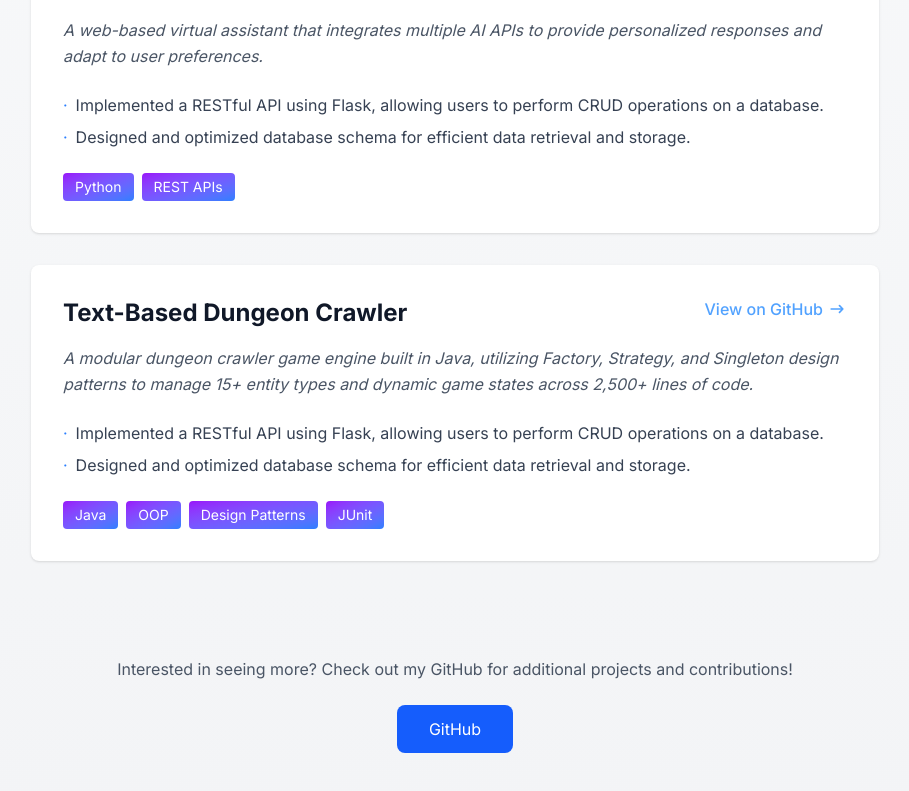
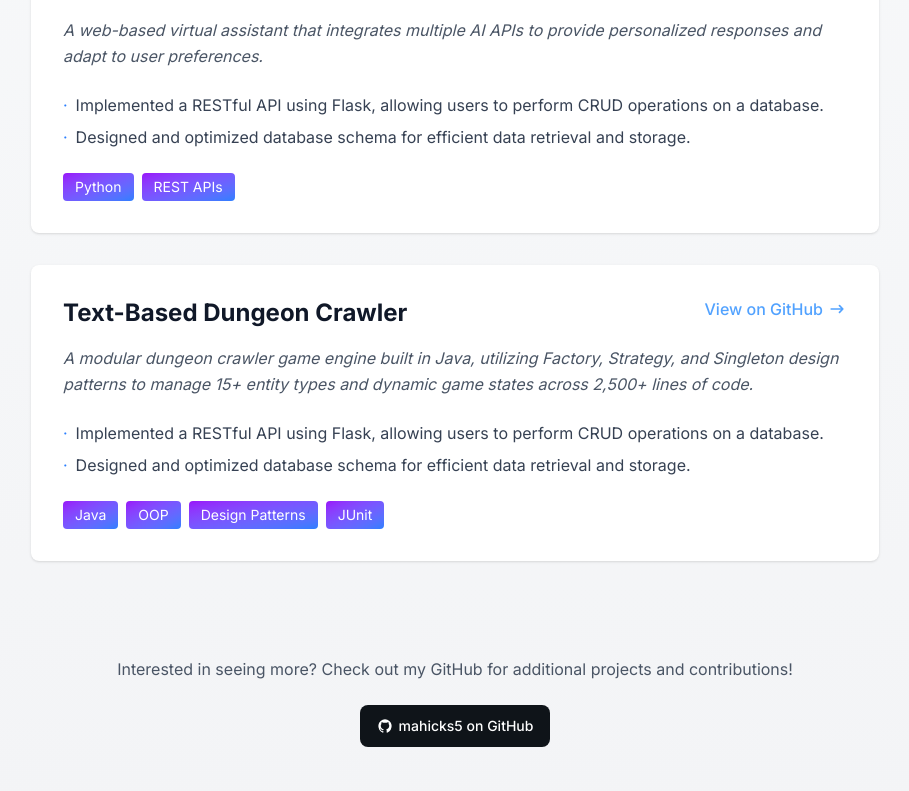
Before and after one commit to mahicks5/my-portfolio, a Next.js app: page /projects in a window 1280 px wide. Shown: the part 760-1551 px from the top of the page, without its empty margins (185-1094 px from the left). Built offline with nearby package versions, Linux system fonts and the light colour scheme.

Commit message:
changed github plug on projects page. also cleaned up some comments

```diff
--- a/src/app/projects/page.tsx
+++ b/src/app/projects/page.tsx
@@ -55,9 +55,9 @@ export default function Projects() {
                         >
                             {/* Project Title and Description */}
                             <div className="flex justify-between items-start mb-4">
-                                    <h2 className="text-2xl font-bold text-gray-900">
-                                        {project.title}
-                                    </h2>
+                                <h2 className="text-2xl font-bold text-gray-900">
+                                    {project.title}
+                                </h2>
 
                                 <a href="#" className="inline-flex items-center text-blue-400 font-medium hover:underline">
                                     View on GitHub
@@ -92,7 +92,6 @@ export default function Projects() {
                                 {project.techStack.map((tech) => (
                                     <span
                                         key={tech}
-                                        // className="bg-blue-100 text-blue-800 text-sm px-3 py-1 rounded"
                                         className="text-white bg-gradient-to-br from-purple-600 to-blue-500 hover:bg-gradient-to-bl rounded-base text-sm px-3 py-1 rounded"
                                     >
                                         {tech}
@@ -111,19 +110,10 @@ export default function Projects() {
                             href="https://github.com/mahicks5"
                             target="_blank"
                             rel="noopener noreferrer"
-                            className="bg-blue-600 text-white px-8 py-3 rounded-lg hover:bg-blue-700 transition inline-block"
-                        >
-                            GitHub
+                            className="justify-center col-span-2 text-white bg-[#0f1419] hover:bg-[#0f1419]/90 focus:ring-4 rounded-lg focus:outline-none box-border border border-transparent font-medium leading-5 rounded-base text-sm px-4 py-2.5 text-center inline-flex items-center dark:hover:bg-[#24292F]">
+                            <svg className="w-4 h-4 me-1.5" aria-hidden="true" xmlns="http://www.w3.org/2000/svg" width="24" height="24" fill="currentColor" viewBox="0 0 24 24"><path fillRule="evenodd" d="M12.006 2a9.847 9.847 0 0 0-6.484 2.44 10.32 10.32 0 0 0-3.393 6.17 10.48 10.48 0 0 0 1.317 6.955 10.045 10.045 0 0 0 5.4 4.418c.504.095.683-.223.683-.494 0-.245-.01-1.052-.014-1.908-2.78.62-3.366-1.21-3.366-1.21a2.711 2.711 0 0 0-1.11-1.5c-.907-.637.07-.621.07-.621.317.044.62.163.885.346.266.183.487.426.647.71.135.253.318.476.538.655a2.079 2.079 0 0 0 2.37.196c.045-.52.27-1.006.635-1.37-2.219-.259-4.554-1.138-4.554-5.07a4.022 4.022 0 0 1 1.031-2.75 3.77 3.77 0 0 1 .096-2.713s.839-.275 2.749 1.05a9.26 9.26 0 0 1 5.004 0c1.906-1.325 2.74-1.05 2.74-1.05.37.858.406 1.828.101 2.713a4.017 4.017 0 0 1 1.029 2.75c0 3.939-2.339 4.805-4.564 5.058a2.471 2.471 0 0 1 .679 1.897c0 1.372-.012 2.477-.012 2.814 0 .272.18.592.687.492a10.05 10.05 0 0 0 5.388-4.421 10.473 10.473 0 0 0 1.313-6.948 10.32 10.32 0 0 0-3.39-6.165A9.847 9.847 0 0 0 12.007 2Z" clipRule="evenodd" /></svg>
+                            mahicks5 on GitHub
                         </a>
-
-                        {/* <a
-              href="https://github.com/mahicks5"
-              target="_blank"
-              rel="noopener noreferrer"
-              className="justify-center col-span-2 text-white bg-[#0f1419] hover:bg-[#0f1419]/90 focus:ring-4 rounded-lg focus:outline-none box-border border border-transparent font-medium leading-5 rounded-base text-sm px-4 py-2.5 text-center inline-flex items-center dark:hover:bg-[#24292F]">
-              <svg className="w-4 h-4 me-1.5" aria-hidden="true" xmlns="http://www.w3.org/2000/svg" width="24" height="24" fill="currentColor" viewBox="0 0 24 24"><path fillRule="evenodd" d="M12.006 2a9.847 9.847 0 0 0-6.484 2.44 10.32 10.32 0 0 0-3.393 6.17 10.48 10.48 0 0 0 1.317 6.955 10.045 10.045 0 0 0 5.4 4.418c.504.095.683-.223.683-.494 0-.245-.01-1.052-.014-1.908-2.78.62-3.366-1.21-3.366-1.21a2.711 2.711 0 0 0-1.11-1.5c-.907-.637.07-.621.07-.621.317.044.62.163.885.346.266.183.487.426.647.71.135.253.318.476.538.655a2.079 2.079 0 0 0 2.37.196c.045-.52.27-1.006.635-1.37-2.219-.259-4.554-1.138-4.554-5.07a4.022 4.022 0 0 1 1.031-2.75 3.77 3.77 0 0 1 .096-2.713s.839-.275 2.749 1.05a9.26 9.26 0 0 1 5.004 0c1.906-1.325 2.74-1.05 2.74-1.05.37.858.406 1.828.101 2.713a4.017 4.017 0 0 1 1.029 2.75c0 3.939-2.339 4.805-4.564 5.058a2.471 2.471 0 0 1 .679 1.897c0 1.372-.012 2.477-.012 2.814 0 .272.18.592.687.492a10.05 10.05 0 0 0 5.388-4.421 10.473 10.473 0 0 0 1.313-6.948 10.32 10.32 0 0 0-3.39-6.165A9.847 9.847 0 0 0 12.007 2Z" clipRule="evenodd"/></svg>
-                Check Out My GitHub
-            </a> */}
                     </div>
                 </div>
             </div>
```
